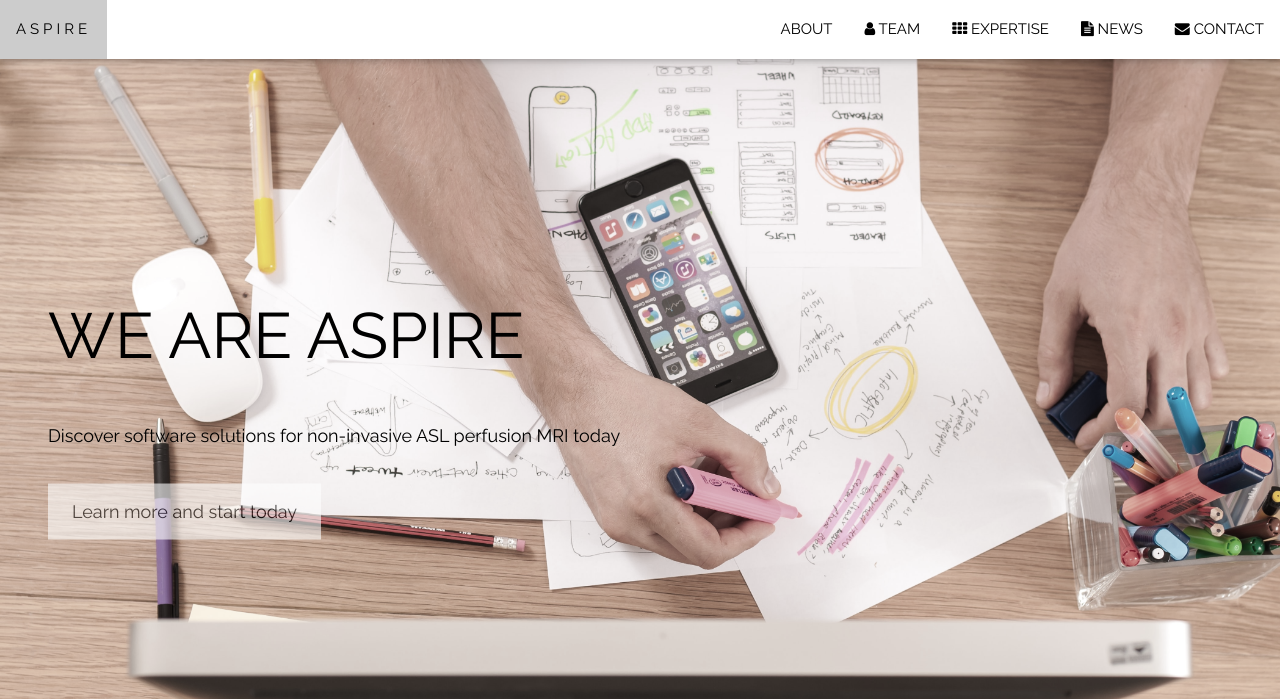
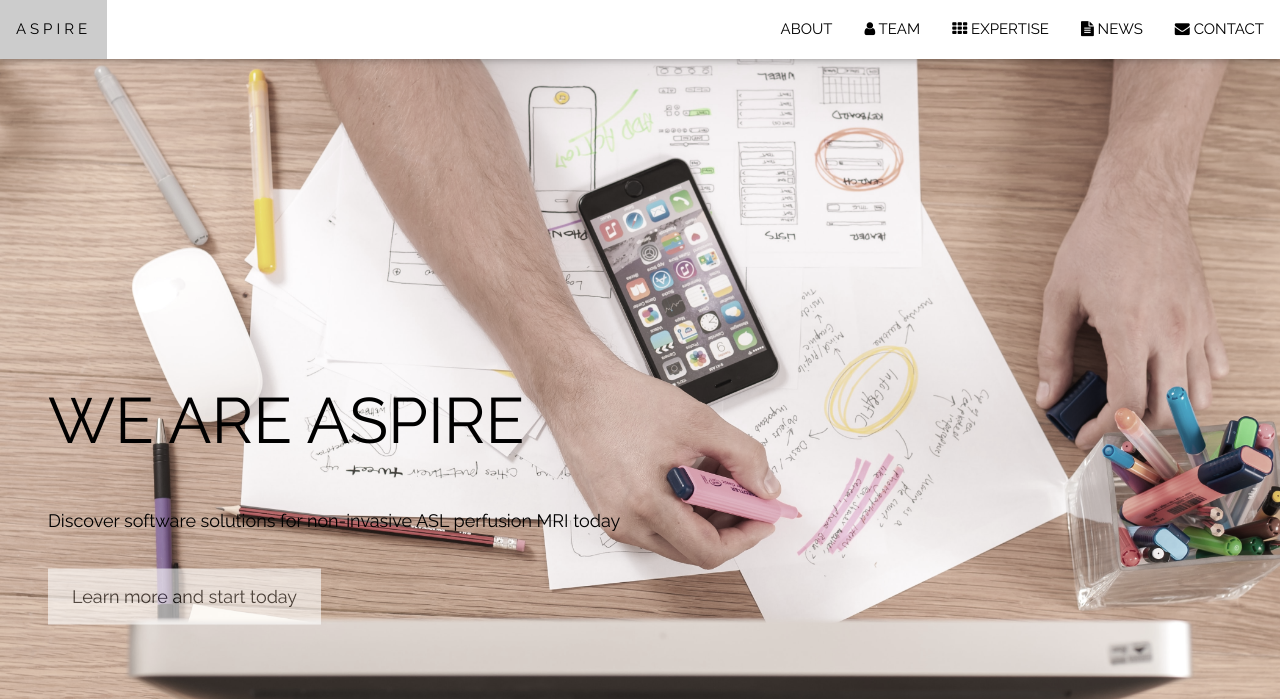
Before and after one commit to matreiber/aspire, a plain HTML site: page index.html in a window 1280 px wide. Shown: the top 699 px of the page. Drawn offline with nearby package versions, Linux system fonts and the light colour scheme.

Commit message:
top padding

```diff
--- a/index.html
+++ b/index.html
@@ -65,7 +65,7 @@ body, html {
 <!-- Header with full-height image -->
 <header class="bgimg-1 w3-display-container w3-grayscale-min" id="home">
 
-  <div class="w3-display-left w3-text-black" style="padding:80px 48px 48px 48px">
+  <div class="w3-display-left w3-text-black" style="padding:250px 48px 48px 48px">
     <span class="w3-jumbo w3-hide-small">WE ARE ASPIRE</span><br>
     <span class="w3-xxlarge w3-hide-large w3-hide-medium">WE ARE ASPIRE</span><br>
     <span class="w3-large">Discover software solutions for non-invasive ASL perfusion MRI today</span>
```
